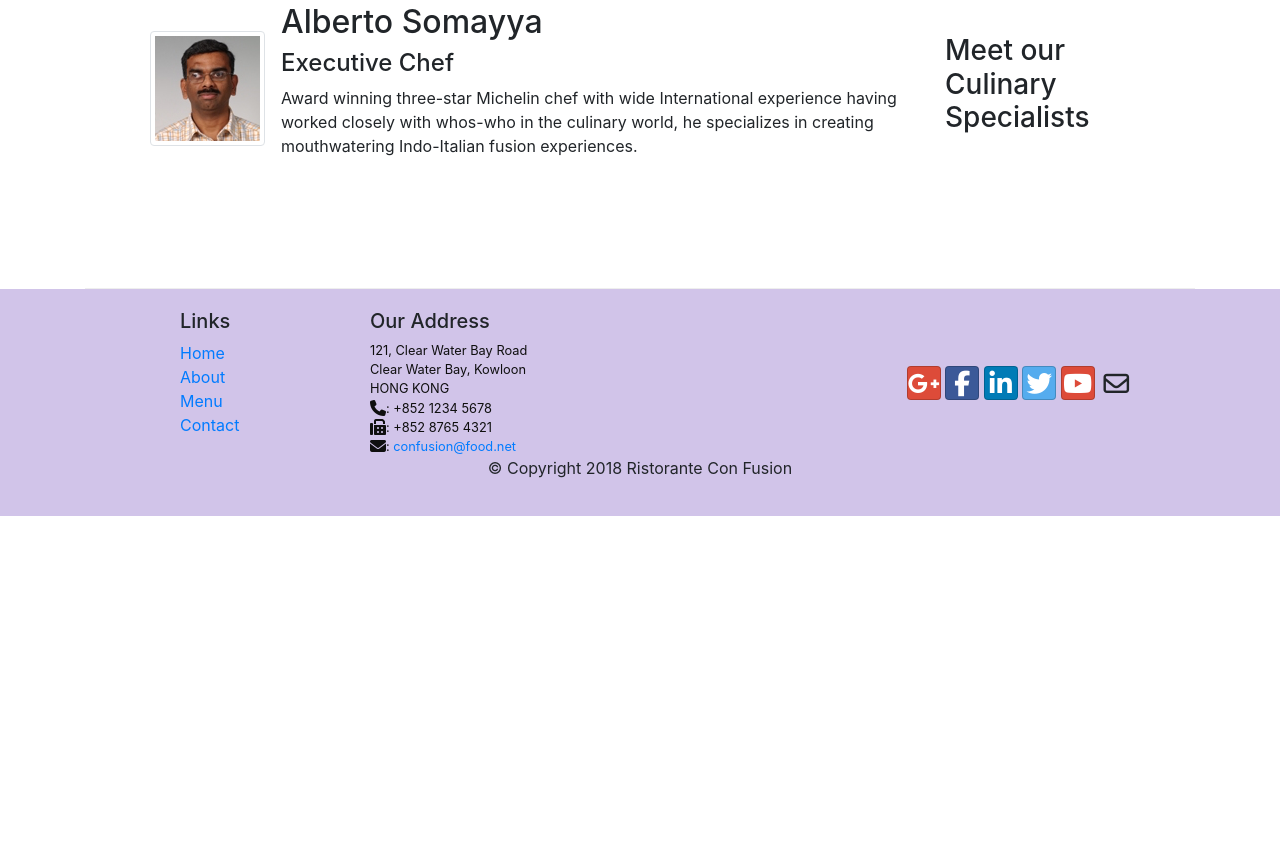
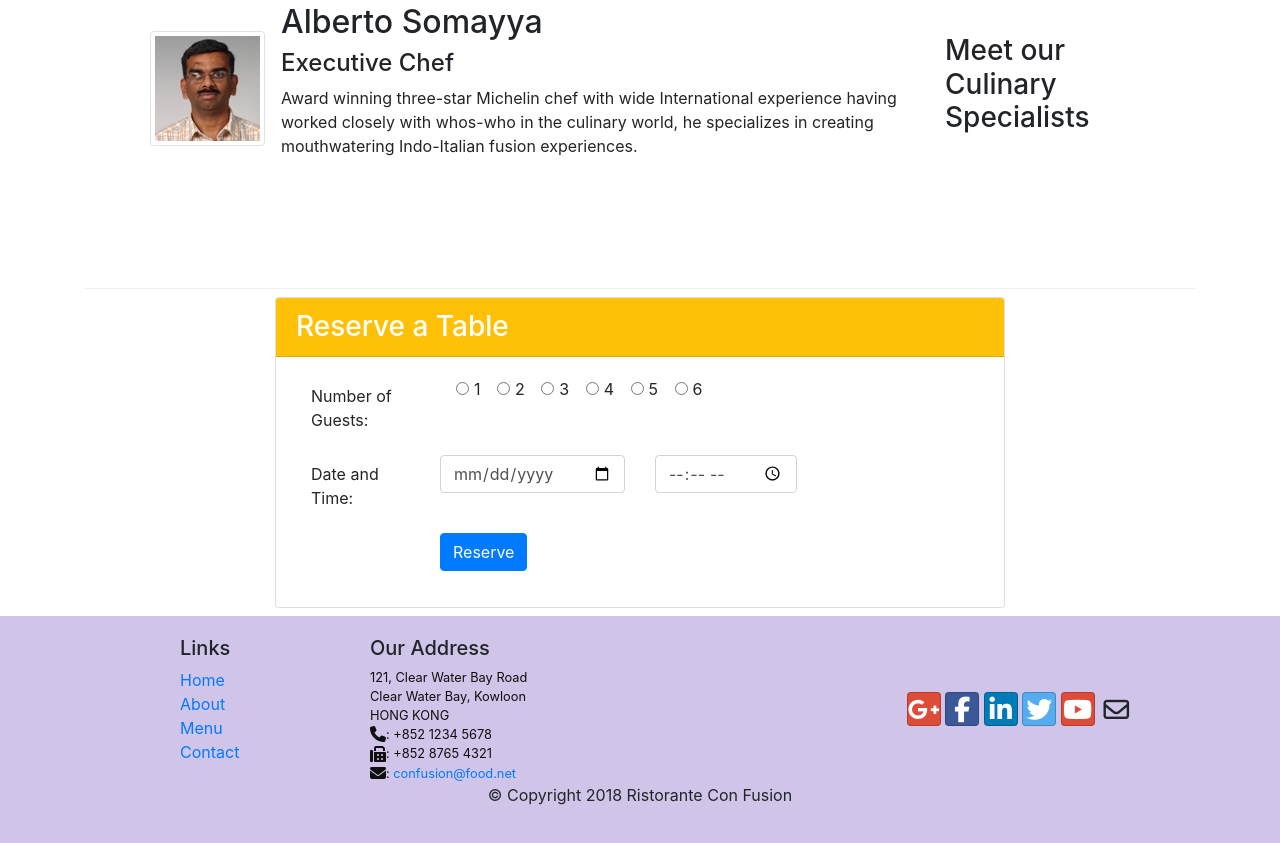
Before and after one commit to ciube/bootstrap-site-starter, a plain HTML site: page index.html in a window 1280 px wide. Shown: the part 1245-2088 px from the top of the page. Before the commit the page ends 1761 px from the top, so only its background shows below. Drawn offline with nearby package versions, Linux system fonts and the light colour scheme.

Commit message:
index form to reserve table

```diff
--- a/index.html
+++ b/index.html
@@ -97,7 +97,10 @@
               alt="Uthapizza"
             />
             <div class="media-body">
-              <h2 class="mt-0">Uthappizza <span class="badge badge-danger">HOT</span> <span class="badge badge-pill badge-secondary">$4.99</span></h2>
+              <h2 class="mt-0">
+                Uthappizza <span class="badge badge-danger">HOT</span>
+                <span class="badge badge-pill badge-secondary">$4.99</span>
+              </h2>
               <p class="d-none d-sm-block">
                 A unique combination of Indian Uthappam (pancake) and Italian
                 pizza, topped with Cerignola olives, ripe vine cherry tomatoes,
@@ -143,6 +146,149 @@
                 world, he specializes in creating mouthwatering Indo-Italian
                 fusion experiences.
               </p>
+            </div>
+          </div>
+        </div>
+      </div>
+    </div>
+
+    <div class="container">
+      <div class="row">
+        <div class="offset-md-2 col-12 col-sm-8 my-2">
+          <div class="card">
+            <h3 class="card-header bg-warning text-white">Reserve a Table</h3>
+            <div class="card-body">
+              <div class="col-12 col-md-9">
+                <form>
+                  <div class="form-group row">
+                    <label class="col-md-3 col-form-label mr-3"
+                      >Number of Guests:</label
+                    >
+                    <div class="col-md-8">
+                      <div class="form-check form-check-inline">
+                        <input
+                          class="form-check-input"
+                          type="radio"
+                          name="reservationRadios"
+                          id="reservationRadios1"
+                          value="1"
+                        />
+                        <label
+                          class="form-check-label"
+                          for="reservationRadios1"
+                        >
+                          1
+                        </label>
+                      </div>
+                      <div class="form-check form-check-inline">
+                        <input
+                          class="form-check-input"
+                          type="radio"
+                          name="reservationRadios"
+                          id="reservationRadios2"
+                          value="2"
+                        />
+                        <label
+                          class="form-check-label"
+                          for="reservationRadios2"
+                        >
+                          2
+                        </label>
+                      </div>
+                      <div class="form-check form-check-inline">
+                        <input
+                          class="form-check-input"
+                          type="radio"
+                          name="reservationRadios"
+                          id="reservationRadios3"
+                          value="3"
+                        />
+                        <label
+                          class="form-check-label"
+                          for="reservationRadios3"
+                        >
+                          3
+                        </label>
+                      </div>
+                      <div class="form-check form-check-inline">
+                        <input
+                          class="form-check-input"
+                          type="radio"
+                          name="reservationRadios"
+                          id="reservationRadios4"
+                          value="4"
+                        />
+                        <label
+                          class="form-check-label"
+                          for="reservationRadios4"
+                        >
+                          4
+                        </label>
+                      </div>
+                      <div class="form-check form-check-inline">
+                        <input
+                          class="form-check-input"
+                          type="radio"
+                          name="reservationRadios"
+                          id="reservationRadios5"
+                          value="5"
+                        />
+                        <label
+                          class="form-check-label"
+                          for="reservationRadios5"
+                        >
+                          5
+                        </label>
+                      </div>
+                      <div class="form-check form-check-inline">
+                        <input
+                          class="form-check-input"
+                          type="radio"
+                          name="reservationRadios"
+                          id="reservationRadios6"
+                          value="6"
+                        />
+                        <label
+                          class="form-check-label"
+                          for="reservationRadios6"
+                        >
+                          6
+                        </label>
+                      </div>
+                    </div>
+                  </div>
+                  <div class="form-group row">
+                    <label for="date" class="col-md-3 col-form-label"
+                      >Date and Time:</label
+                    >
+                    <div class="col-md-5">
+                      <input
+                        type="date"
+                        class="form-control"
+                        id="date-res"
+                        name="date-res"
+                        placeholder="Date"
+                      />
+                    </div>
+                    <div class="col-md-4">
+                      <input
+                        type="time"
+                        class="form-control"
+                        id="time-res"
+                        name="time-res"
+                        placeholder="Time"
+                      />
+                    </div>
+                  </div>
+                  <div class="form-group row">
+                    <div class="offset-md-3 col-md-10">
+                      <button type="submit" class="btn btn-primary">
+                        Reserve
+                      </button>
+                    </div>
+                  </div>
+                </form>
+              </div>
             </div>
           </div>
         </div>
```
